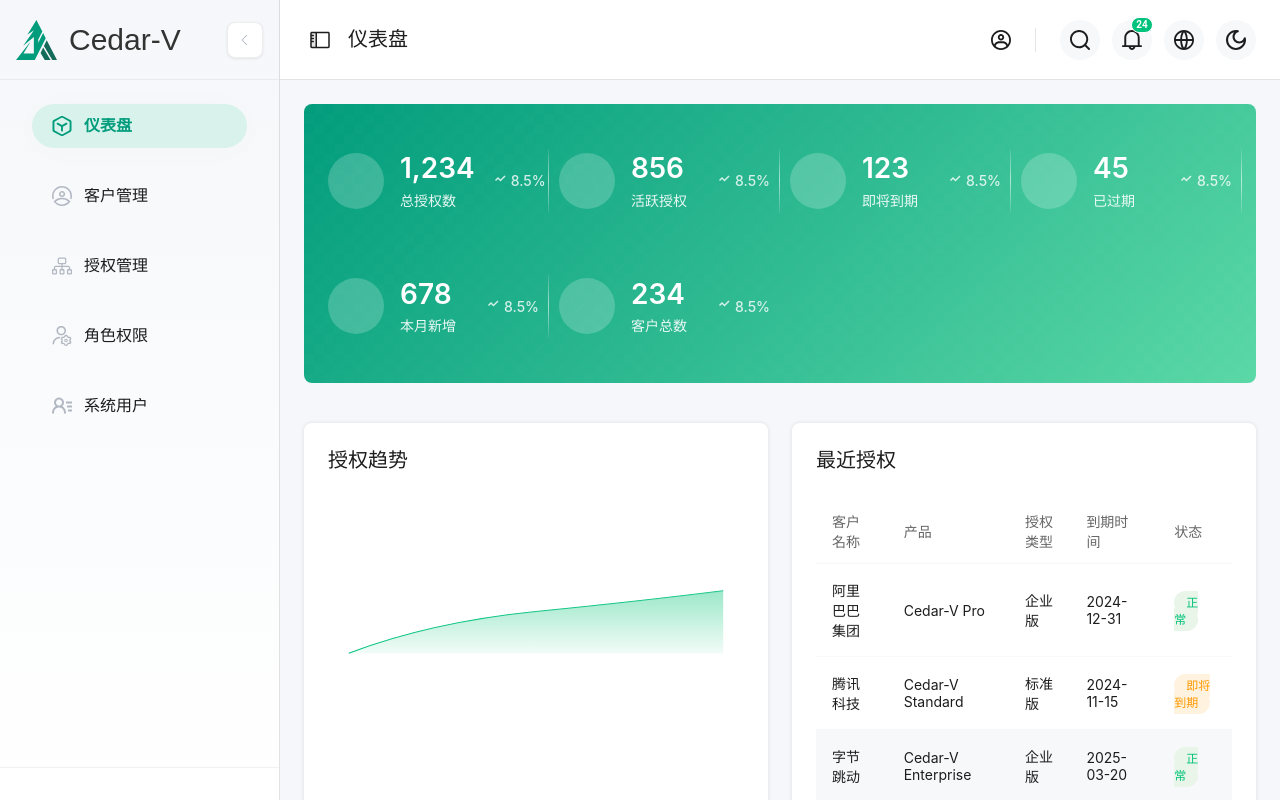
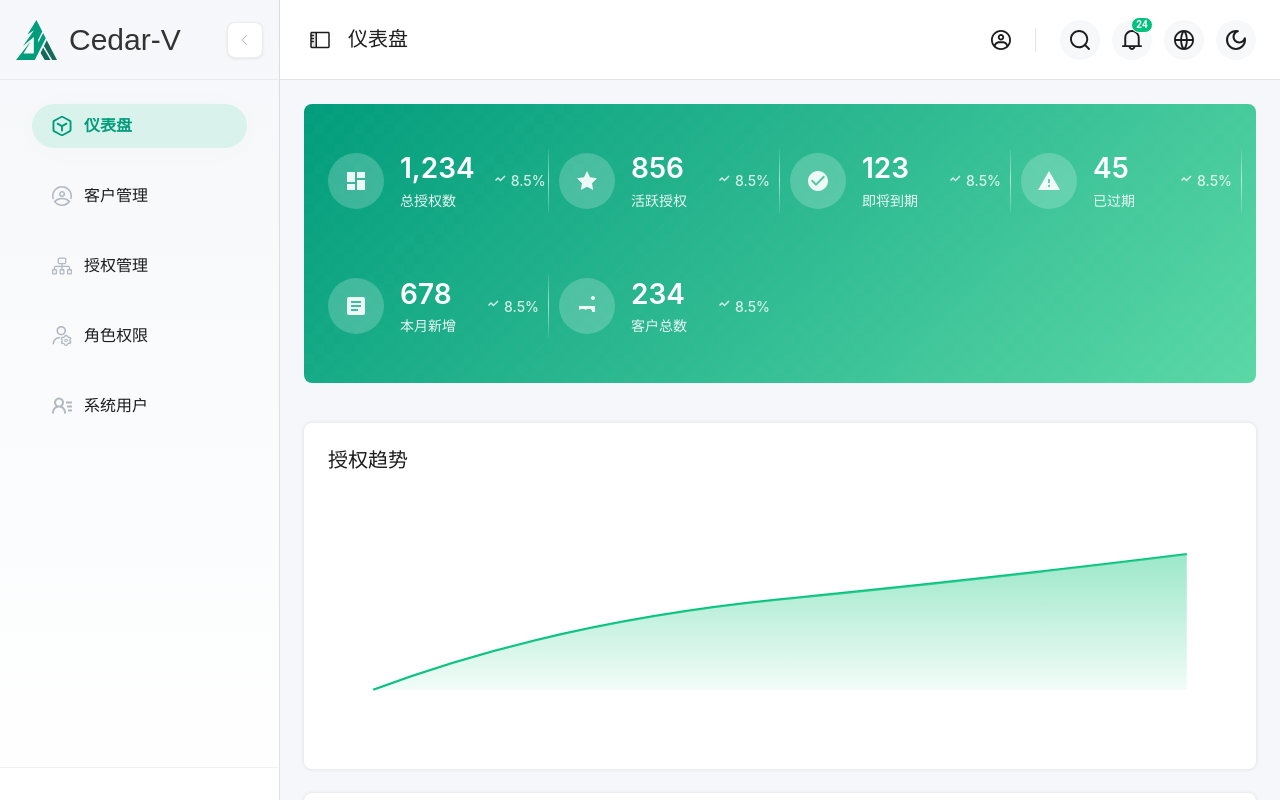
Before and after one commit to cedar-v/license-manager, a Vue app in the folder frontend/: page /dashboard in a window 1280 px wide. Built offline with nearby package versions, Linux system fonts and the light colour scheme.

Commit message:
fix:修复统计组件icon 移动端和桌面端布局不合理

```diff
--- a/frontend/src/views/Dashboard.vue
+++ b/frontend/src/views/Dashboard.vue
@@ -14,7 +14,16 @@
       <div class="stats-section">
         <div class="stats-card" v-for="stat in statsData" :key="stat.id">
           <div class="stat-icon">
-            <div class="icon-circle"></div>
+            <div class="icon-circle">
+              <svg class="stat-icon-svg" width="24" height="24" viewBox="0 0 24 24" fill="none">
+                <path v-if="stat.id === 1" d="M3 13h8V3H3v10zm0 8h8v-6H3v6zm10 0h8V11h-8v10zm0-18v6h8V3h-8z" fill="currentColor"/>
+                <path v-else-if="stat.id === 2" d="M12 2l3.09 6.26L22 9.27l-5 4.87 1.18 6.88L12 17.77l-6.18 3.25L7 14.14 2 9.27l6.91-1.01L12 2z" fill="currentColor"/>
+                <path v-else-if="stat.id === 3" d="M12 2C6.48 2 2 6.48 2 12s4.48 10 10 10 10-4.48 10-10S17.52 2 12 2zm-2 15l-5-5 1.41-1.41L10 14.17l7.59-7.59L19 8l-9 9z" fill="currentColor"/>
+                <path v-else-if="stat.id === 4" d="M1 21h22L12 2 1 21zm12-3h-2v-2h2v2zm0-4h-2v-4h2v4z" fill="currentColor"/>
+                <path v-else-if="stat.id === 5" d="M19 3H5c-1.1 0-2 .9-2 2v14c0 1.1.9 2 2 2h14c1.1 0 2-.9 2-2V5c0-1.1-.9-2-2-2zm-5 14H7v-2h7v2zm3-4H7v-2h10v2zm0-4H7V7h10v2z" fill="currentColor"/>
+                <path v-else="stat.id === 6" d="M16 4c0-1.11.89-2 2-2s2 .89 2 2-.89 2-2 2-2-.89-2-2zM4 18v-1c0-1.1.9-2 2-2h2.5c.91 0 1.73.35 2.35.95C11.85 15.35 12.09 15 12.5 15H15c1.1 0 2 .9 2 2v1h3v-6H4v6z" fill="currentColor"/>
+              </svg>
+            </div>
           </div>
           <div class="stat-content">
             <div class="stat-value">{{ stat.value }}</div>
@@ -270,6 +279,12 @@
     display: flex;
     align-items: center;
     justify-content: center;
+
+    .stat-icon-svg {
+      color: rgba(255, 255, 255, 0.9);
+      width: 24px;
+      height: 24px;
+    }
   }
 }
 
@@ -306,10 +321,10 @@
   }
 }
 
-// 内容区域
+// 内容区域 - 默认上下布局，充满屏幕宽度
 .content-section {
   display: grid;
-  grid-template-columns: 1fr 1fr;
+  grid-template-columns: 1fr;
   gap: 24px;
 }
 
@@ -408,12 +423,7 @@
   }
 }
 
-// 响应式设计
-@media (max-width: 1200px) {
-  .content-section {
-    grid-template-columns: 1fr;
-  }
-}
+// 响应式设计已在默认样式中设置为上下布局
 
 @media (max-width: 768px) {
   .stats-section {
@@ -438,11 +448,13 @@
       font-size: 24px;
     }
   }
+
+  // 图表和表格区域保持上下布局（已在默认样式中设置）
 }
 
 @media (max-width: 480px) {
   .stats-section {
-    grid-template-columns: 1fr;
+    grid-template-columns: repeat(2, 1fr);
   }
 
   .recent-table {
```
